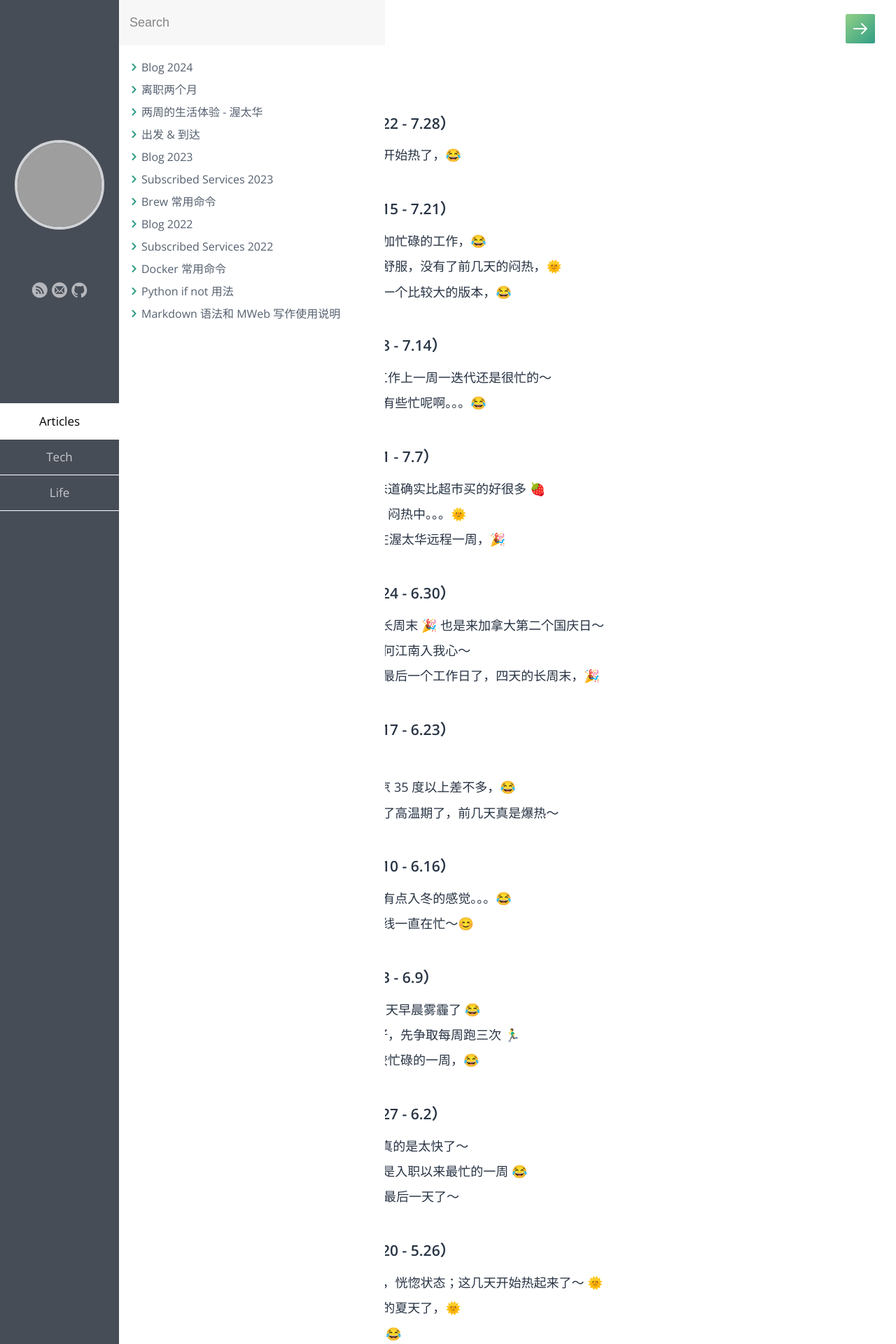
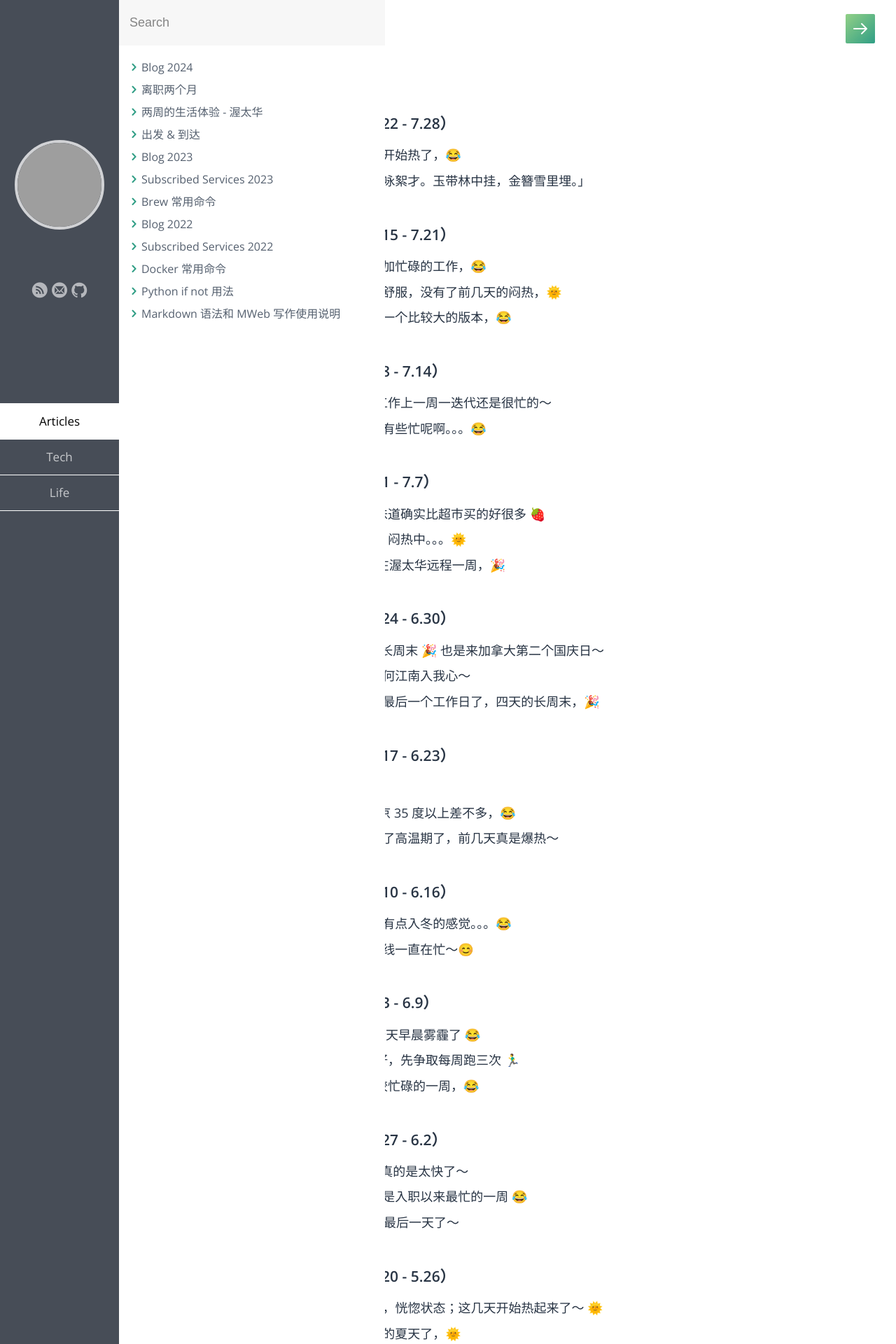
Before and after one commit to samxupeiran/samxupeiran.github.io, a Jekyll site: the page built from _posts/life/2024-01-02-my-blog.md, in a window 1280 px wide. Shown: the top 1920 px of the page at 70% size. Built offline with Jekyll 4.4.1, drawn with Linux system fonts in a browser that asks for light colours; some web fonts are replaced; some of the changed text lies outside the part shown; grey boxes are pictures that could not be loaded.

Commit message:
feat: add weekly blog 7/25

```diff
--- a/_posts/life/2024-01-02-my-blog.md
+++ b/_posts/life/2024-01-02-my-blog.md
@@ -8,6 +8,7 @@ tags: Blog
 
 - ### 2024 年 7 月 第 4 周（7.22 - 7.28）
      - 7.22 以为凉快了，结果又开始热了，😂
+     - 7.25 「可叹停机德，堪怜咏絮才。玉带林中挂，金簪雪里埋。」
 
 - ### 2024 年 7 月 第 3 周（7.15 - 7.21）
      - 7.15 最近一直高温中，外加忙碌的工作，😂
```
